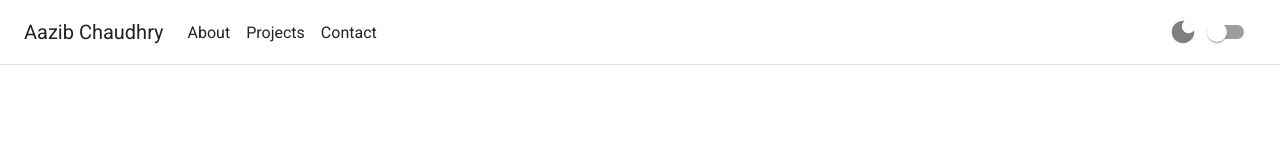
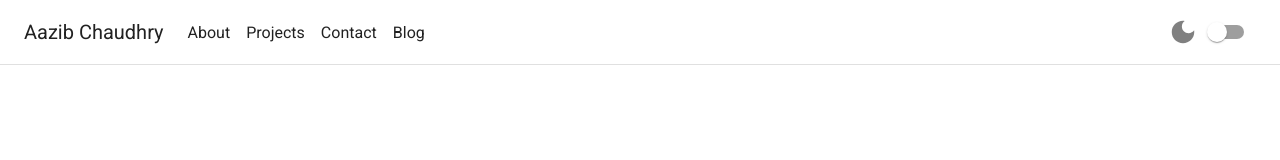
Before and after one commit to aazibch/portfolio-website, a React (Create React App) app: page / in a window 1280 px wide. Shown: the top 160 px of the page. Built offline with nearby package versions, Linux system fonts and the light colour scheme.

Commit message:
Add link to navigation bar

```diff
--- a/src/components/Layout/Header.js
+++ b/src/components/Layout/Header.js
@@ -14,7 +14,7 @@ import { Menu as MenuIcon } from '@mui/icons-material';
 import { DarkMode } from '@mui/icons-material';
 import { useState } from 'react';
 
-const sections = [
+const navLinks = [
   {
     title: 'About',
     anchor: '#about'
@@ -26,6 +26,11 @@ const sections = [
   {
     title: 'Contact',
     anchor: '#contact'
+  },
+  {
+    title: 'Blog',
+    anchor: 'https://blog.aazibch.com/',
+    external: true
   }
 ];
 
@@ -101,17 +106,16 @@ const Header = (props) => {
                 display: { xs: 'block', md: 'none' }
               }}
             >
-                            {sections.map((section) => (
+              {navLinks.map((navLink) => (
                 <MenuItem
                   component="a"
-                                    href={section.anchor}
-                                    key={section.title}
+                  href={navLink.anchor}
+                  key={navLink.title}
                   sx={{ textTransform: 'none' }}
                   onClick={handleCloseNavMenu}
+                  target={navLink.external ? '_blank' : '_self'}
                 >
-                                    <Typography textAlign="center">
-                                        {section.title}
-                                    </Typography>
+                  <Typography textAlign="center">{navLink.title}</Typography>
                 </MenuItem>
               ))}
             </Menu>
@@ -138,12 +142,13 @@ const Header = (props) => {
               display: { xs: 'none', md: 'flex' }
             }}
           >
-                        {sections.map((section) => {
+            {navLinks.map((navLink) => {
               return (
                 <Link
                   underline="none"
-                                    href={section.anchor}
-                                    key={section.title}
+                  href={navLink.anchor}
+                  target={navLink.external ? '_blank' : '_self'}
+                  key={navLink.title}
                   sx={{
                     color: 'inherit',
                     textTransform: 'none',
@@ -151,7 +156,7 @@ const Header = (props) => {
                     m: 1
                   }}
                 >
-                                    {section.title}
+                  {navLink.title}
                 </Link>
               );
             })}
```
Also changed, not shown: src/components/Layout/Footer.js (indentation only). Lines whose indentation alone changed are shown as unchanged.
